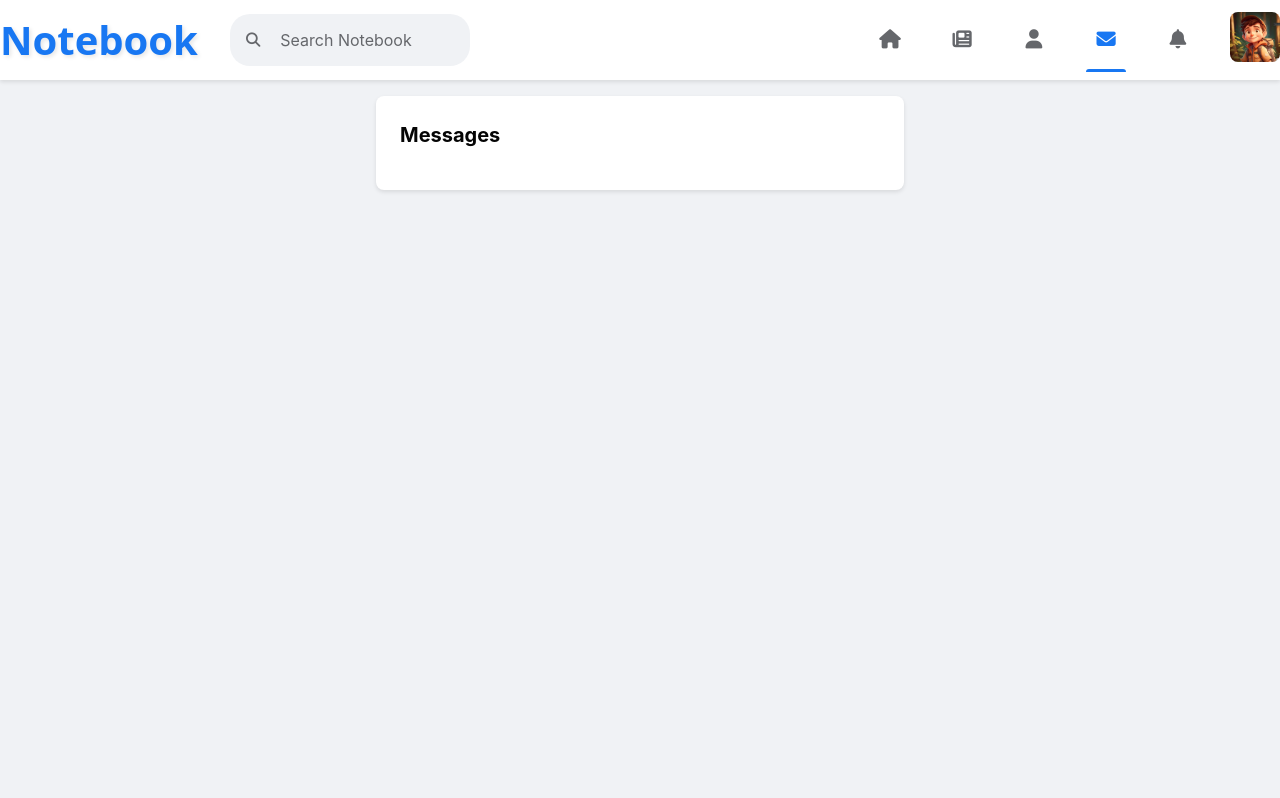
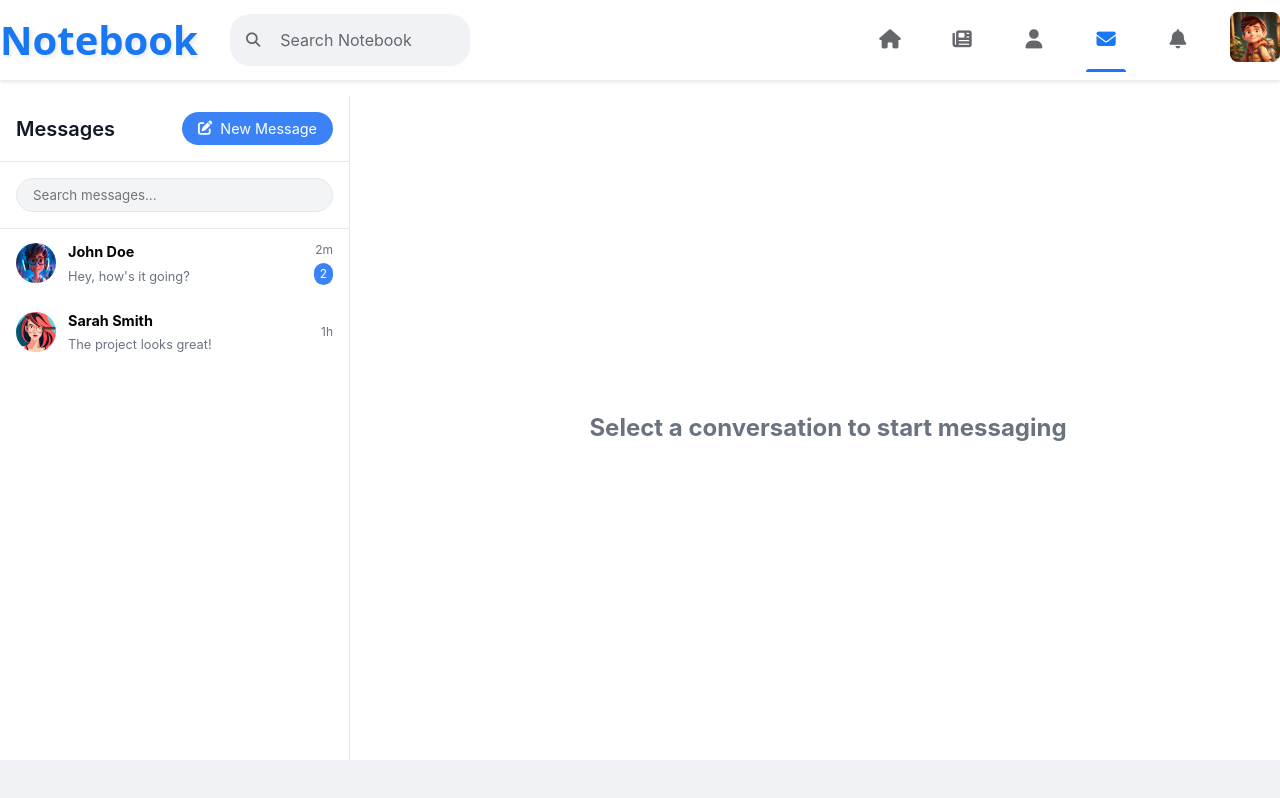
Before and after one commit to Athooh/social-network, a Next.js app in the folder frontend/: page /messages in a window 1280 px wide. Built offline with nearby package versions, Linux system fonts and the light colour scheme; a web font is replaced by a local one.

Commit message:
added messages panel and added new message functionality

```diff
--- /dev/null
+++ b/frontend/src/app/messages/NewMessageModal.js
@@ -0,0 +1,29 @@
+import styles from '@/styles/Messages.module.css';
+
+export default function NewMessageModal({ onClose }) {
+  return (
+    <div className={styles.modalOverlay}>
+      <div className={styles.modalContent}>
+        <div className={styles.modalHeader}>
+          <h3>New Message</h3>
+          <button
+            className={styles.closeButton}
+            onClick={onClose}
+          >
+            <i className="fas fa-times"></i>
+          </button>
+        </div>
+        <div className={styles.modalBody}>
+          <input
+            type="text"
+            placeholder="Search people..."
+            className={styles.searchPeople}
+          />
+          <div className={styles.suggestedPeople}>
+            {/* Add suggested contacts here */}
+          </div>
+        </div>
+      </div>
+    </div>
+  );
+}
--- a/frontend/src/app/messages/page.js
+++ b/frontend/src/app/messages/page.js
@@ -1,21 +1,139 @@
 'use client';
 
 import Header from '@/components/header/Header';
-import styles from '@/styles/page.module.css';
+import styles from '@/styles/Messages.module.css';
+import { useState } from 'react';
+import NewMessageModal from '@/app/messages/NewMessageModal';
 
 export default function Messages() {
+  const [selectedChat, setSelectedChat] = useState(null);
+  const [showNewMessageModal, setShowNewMessageModal] = useState(false);
+
+  // Temporary mock data
+  const conversations = [
+    {
+      id: 1,
+      name: 'John Doe',
+      avatar: '/avatar.png',
+      lastMessage: "Hey, how's it going?",
+      timestamp: '2m',
+      unread: 2,
+    },
+    {
+      id: 2,
+      name: 'Sarah Smith',
+      avatar: '/avatar2.png',
+      lastMessage: 'The project looks great!',
+      timestamp: '1h',
+      unread: 0,
+    },
+    // Add more conversations as needed
+  ];
+
   return (
     <>
       <Header />
-      <div className={styles.container}>
-        <aside></aside>
-        <main className={styles.mainContent}>
-          <section className={styles.welcomeSection}>
-            <h1>Messages</h1>
-          </section>
+      <div className={styles.messagesContainer}>
+        <aside className={styles.conversationsList}>
+          <div className={styles.conversationsHeader}>
+            <h2>Messages</h2>
+            <button
+              className={styles.newMessageButton}
+              onClick={() => setShowNewMessageModal(true)}
+            >
+              <i className="fas fa-edit"></i>
+              <span>New Message</span>
+            </button>
+          </div>
+          <div className={styles.searchContainer}>
+            <input
+              type="text"
+              placeholder="Search messages..."
+              className={styles.searchInput}
+            />
+          </div>
+          <div className={styles.conversations}>
+            {conversations.map((conv) => (
+              <div
+                key={conv.id}
+                className={`${styles.conversationItem} ${
+                  selectedChat?.id === conv.id ? styles.selected : ''
+                }`}
+                onClick={() => setSelectedChat(conv)}
+              >
+                <img
+                  src={conv.avatar}
+                  alt={conv.name}
+                  className={styles.avatar}
+                />
+                <div className={styles.previewContent}>
+                  <h4>{conv.name}</h4>
+                  <p>{conv.lastMessage}</p>
+                </div>
+                <div className={styles.conversationMeta}>
+                  <span className={styles.timestamp}>{conv.timestamp}</span>
+                  {conv.unread > 0 && (
+                    <span className={styles.unreadBadge}>{conv.unread}</span>
+                  )}
+                </div>
+              </div>
+            ))}
+          </div>
+        </aside>
+
+        <main className={styles.chatArea}>
+          {selectedChat ? (
+            <>
+              <div className={styles.chatHeader}>
+                <div className={styles.chatUserInfo}>
+                  <img
+                    src={selectedChat.avatar}
+                    alt={selectedChat.name}
+                    className={styles.avatar}
+                  />
+                  <h2>{selectedChat.name}</h2>
+                </div>
+                <div className={styles.chatActions}>
+                  <button className={styles.actionButton}>
+                    <i className="fas fa-phone"></i>
+                  </button>
+                  <button className={styles.actionButton}>
+                    <i className="fas fa-video"></i>
+                  </button>
+                  <button className={styles.actionButton}>
+                    <i className="fas fa-info-circle"></i>
+                  </button>
+                </div>
+              </div>
+
+              <div className={styles.messagesList}>
+                {/* Messages will go here */}
+              </div>
+
+              <div className={styles.messageInputContainer}>
+                <button className={styles.attachButton}>
+                  <i className="fas fa-paperclip"></i>
+                </button>
+                <input
+                  type="text"
+                  placeholder="Type a message..."
+                  className={styles.messageInput}
+                />
+                <button className={styles.sendButton}>
+                  <i className="fas fa-paper-plane"></i>
+                </button>
+              </div>
+            </>
+          ) : (
+            <div className={styles.noChat}>
+              <h2>Select a conversation to start messaging</h2>
+            </div>
+          )}
         </main>
-        <aside></aside>
       </div>
+      {showNewMessageModal && (
+        <NewMessageModal onClose={() => setShowNewMessageModal(false)} />
+      )}
     </>
   );
 }
--- a/frontend/src/styles/Groups.module.css
+++ b/frontend/src/styles/Groups.module.css
@@ -1,5 +1,5 @@
 .container {
-    padding-top: calc(var(--header-height) + var(--spacing-md));
+  padding-top: calc(var(--header-height) + var(--spacing-md));
   display: grid;
   grid-template-columns: var(--sidebar-width) 1fr;
   gap: var(--spacing-md);
--- /dev/null
+++ b/frontend/src/styles/Messages.module.css
@@ -0,0 +1,279 @@
+.messagesContainer {
+    background-color: #fff;
+    padding-top: calc(var(--header-height) + var(--spacing-md));
+    display: grid;
+    grid-template-columns: var(--sidebar-width) 1fr;
+    gap: var(--spacing-md);
+    min-height: 95vh;
+    height: 100vh auto;
+    max-width: calc(1920px - 400px);
+    margin: 0 auto;
+  }
+
+  .conversationsList {
+    width: 350px;
+    border-right: 1px solid #e5e7eb;
+    display: flex;
+    flex-direction: column;
+  }
+
+  .searchContainer {
+    padding: 16px;
+    border-bottom: 1px solid #e5e7eb;
+  }
+
+  .searchInput {
+    width: 100%;
+    padding: 8px 16px;
+    border-radius: 20px;
+    border: 1px solid #e5e7eb;
+    background-color: #f3f4f6;
+  }
+
+  .conversations {
+    flex: 1;
+    overflow-y: auto;
+  }
+
+  .conversationItem {
+    display: flex;
+    align-items: center;
+    padding: 12px 16px;
+    cursor: pointer;
+    transition: background-color 0.2s;
+  }
+
+  .conversationItem:hover {
+    background-color: #f3f4f6;
+  }
+
+  .conversationItem.selected {
+    background-color: #e5e7eb;
+  }
+
+  .avatar {
+    width: 40px;
+    height: 40px;
+    border-radius: 50%;
+    margin-right: 12px;
+  }
+
+  .previewContent {
+    flex: 1;
+    overflow: hidden;
+  }
+
+  .previewContent h4 {
+    margin: 0;
+    font-size: 0.9rem;
+  }
+
+  .previewContent p {
+    margin: 4px 0 0;
+    font-size: 0.8rem;
+    color: #6b7280;
+    white-space: nowrap;
+    overflow: hidden;
+    text-overflow: ellipsis;
+  }
+
+  .conversationMeta {
+    display: flex;
+    flex-direction: column;
+    align-items: flex-end;
+    gap: 4px;
+  }
+
+  .timestamp {
+    font-size: 0.75rem;
+    color: #6b7280;
+  }
+
+  .unreadBadge {
+    background-color: #3b82f6;
+    color: white;
+    font-size: 0.75rem;
+    padding: 2px 6px;
+    border-radius: 10px;
+  }
+
+  .chatArea {
+    flex: 1;
+    display: flex;
+    flex-direction: column;
+  }
+
+  .chatHeader {
+    display: flex;
+    align-items: center;
+    justify-content: space-between;
+    padding: 12px 24px;
+    border-bottom: 1px solid #e5e7eb;
+  }
+
+  .chatUserInfo {
+    display: flex;
+    align-items: center;
+  }
+
+  .chatActions {
+    display: flex;
+    gap: 12px;
+  }
+
+  .actionButton {
+    background: none;
+    border: none;
+    padding: 8px;
+    cursor: pointer;
+    border-radius: 50%;
+    transition: background-color 0.2s;
+  }
+
+  .actionButton:hover {
+    background-color: #f3f4f6;
+  }
+
+  .messagesList {
+    flex: 1;
+    overflow-y: auto;
+    padding: 24px;
+  }
+
+  .messageInputContainer {
+    display: flex;
+    align-items: center;
+    padding: 16px 24px;
+    border-top: 1px solid #e5e7eb;
+    gap: 12px;
+  }
+
+  .messageInput {
+    flex: 1;
+    padding: 12px;
+    border-radius: 24px;
+    border: 1px solid #e5e7eb;
+    background-color: #f3f4f6;
+  }
+
+  .attachButton,
+  .sendButton {
+    background: none;
+    border: none;
+    padding: 8px;
+    cursor: pointer;
+    color: #3b82f6;
+  }
+
+  .noChat {
+    flex: 1;
+    display: flex;
+    align-items: center;
+    justify-content: center;
+    color: #6b7280;
+  }
+
+  .conversationsHeader {
+    display: flex;
+    justify-content: space-between;
+    align-items: center;
+    padding: 16px;
+    border-bottom: 1px solid #e5e7eb;
+  }
+
+  .conversationsHeader h2 {
+    font-size: 1.25rem;
+    font-weight: 600;
+    color: #111827;
+    margin: 0;
+  }
+
+  .newMessageButton {
+    display: flex;
+    align-items: center;
+    gap: 8px;
+    padding: 8px 16px;
+    border-radius: 20px;
+    background-color: #3b82f6;
+    color: white;
+    border: none;
+    cursor: pointer;
+    font-size: 0.9rem;
+    transition: all 0.2s ease;
+  }
+
+  .newMessageButton:hover {
+    background-color: #2563eb;
+    transform: translateY(-1px);
+  }
+
+  .newMessageButton i {
+    font-size: 0.9rem;
+  }
+
+  /* Modal styles */
+  .modalOverlay {
+    position: fixed;
+    top: 0;
+    left: 0;
+    right: 0;
+    bottom: 0;
+    background-color: rgba(0, 0, 0, 0.5);
+    display: flex;
+    justify-content: center;
+    align-items: center;
+    z-index: 1000;
+  }
+
+  .modalContent {
+    background-color: white;
+    border-radius: 12px;
+    width: 100%;
+    max-width: 500px;
+    box-shadow: 0 20px 25px -5px rgb(0 0 0 / 0.1);
+  }
+
+  .modalHeader {
+    display: flex;
+    justify-content: space-between;
+    align-items: center;
+    padding: 16px 24px;
+    border-bottom: 1px solid #e5e7eb;
+  }
+
+  .modalHeader h3 {
+    margin: 0;
+    font-size: 1.25rem;
+    font-weight: 600;
+  }
+
+  .closeButton {
+    background: none;
+    border: none;
+    cursor: pointer;
+    padding: 8px;
+    border-radius: 50%;
+    color: #6b7280;
+    transition: background-color 0.2s;
+  }
+
+  .closeButton:hover {
+    background-color: #f3f4f6;
+  }
+
+  .modalBody {
+    padding: 24px;
+  }
+
+  .searchPeople {
+    width: 100%;
+    padding: 12px 16px;
+    border-radius: 8px;
+    border: 1px solid #e5e7eb;
+    margin-bottom: 16px;
+  }
+
+  .suggestedPeople {
+    max-height: 300px;
+    overflow-y: auto;
+  }
```
Also changed, not shown: frontend/src/styles/messages.css (deleted).
